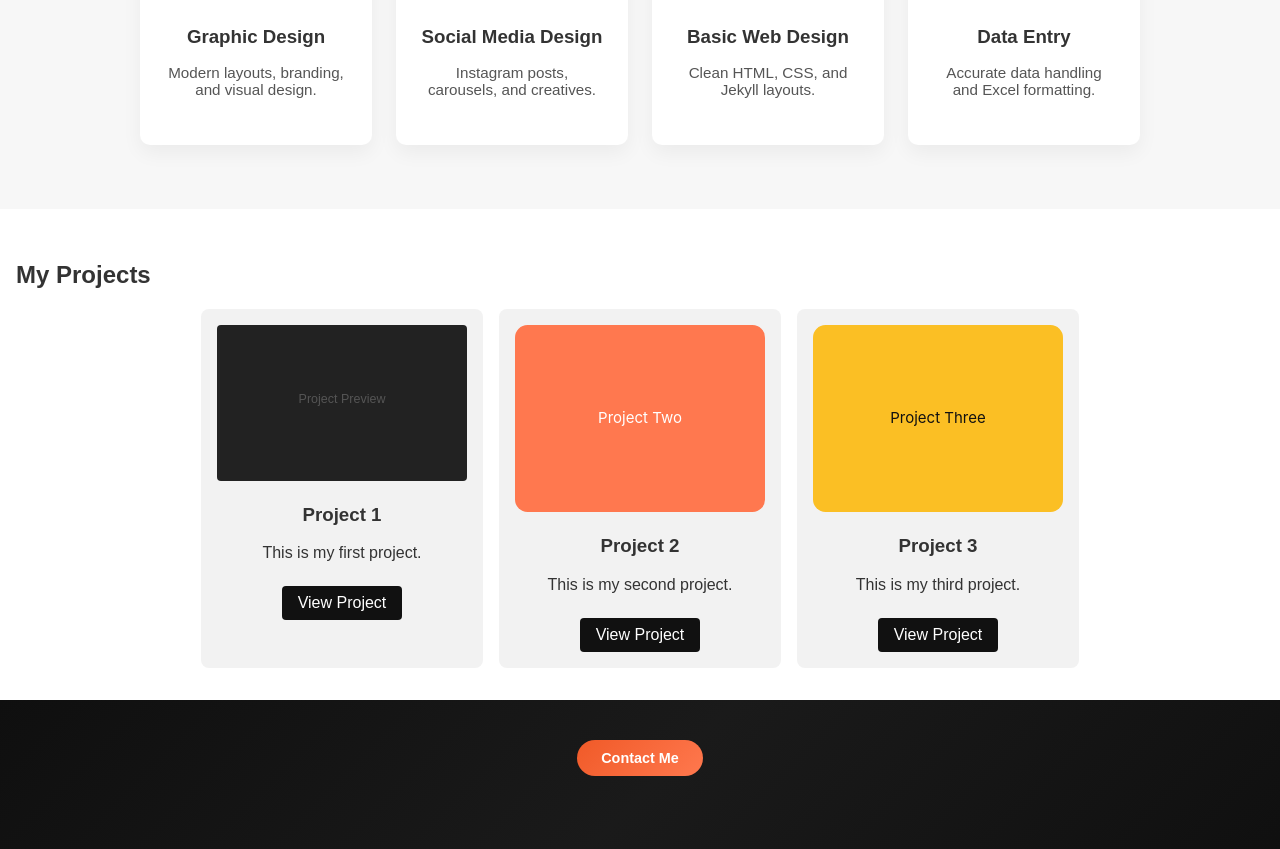
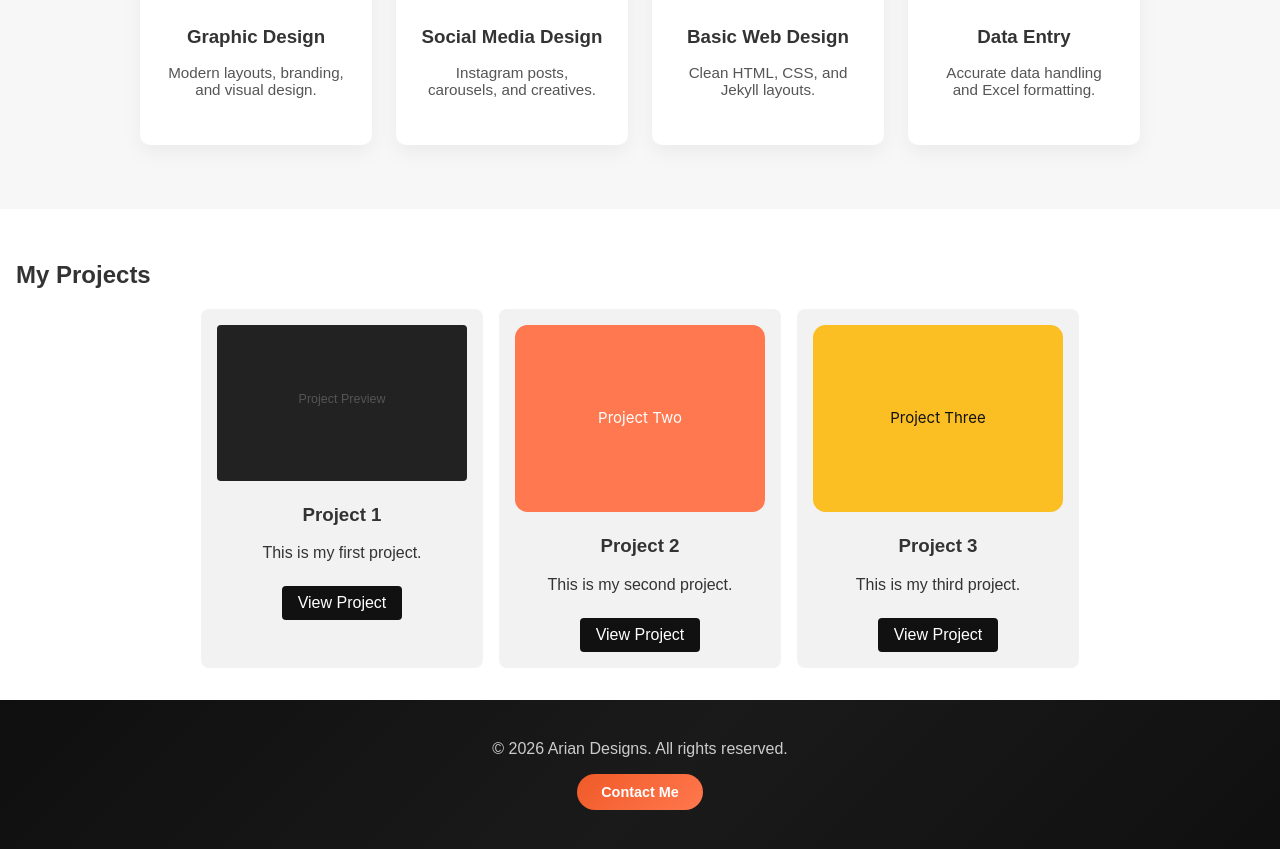
Before and after one commit to ariantechzone-stack/ariantechzone-stack.github.io, a Jekyll site: the page built from index.md, in a window 1280 px wide and 900 px high, scrolled down 870 px. Shown: the top 849 px of the window. Built offline with Jekyll 4.4.1, drawn with Linux system fonts in a browser that asks for light colours.

Commit message:
Update default.html

```diff
--- a/_layouts/default.html
+++ b/_layouts/default.html
@@ -59,6 +59,11 @@
   <footer id="contact" class="site-footer">
     <div class="footer-container">
 
+<div class="footer-copy-static" id="footerCopy">
+        © {{ site.time | date: "%Y" }} Arian Designs. All rights reserved.
+      </p>
+
+    </div>
       <!-- Contact Button -->
     <button class="contact-btn" id="contactToggle" aria-label="Contact">
   <span class="btn-text">Contact Me</span>
@@ -96,11 +101,6 @@
         </div>
       </div>
 
-      <div class="footer-copy-static" id="footerCopy">
-        © {{ site.time | date: "%Y" }} Arian Designs. All rights reserved.
-      </p>
-
-    </div>
   </footer>
 <script src="{{ '/assets/js/main.js' | relative_url }}" defer></script>
 
```
